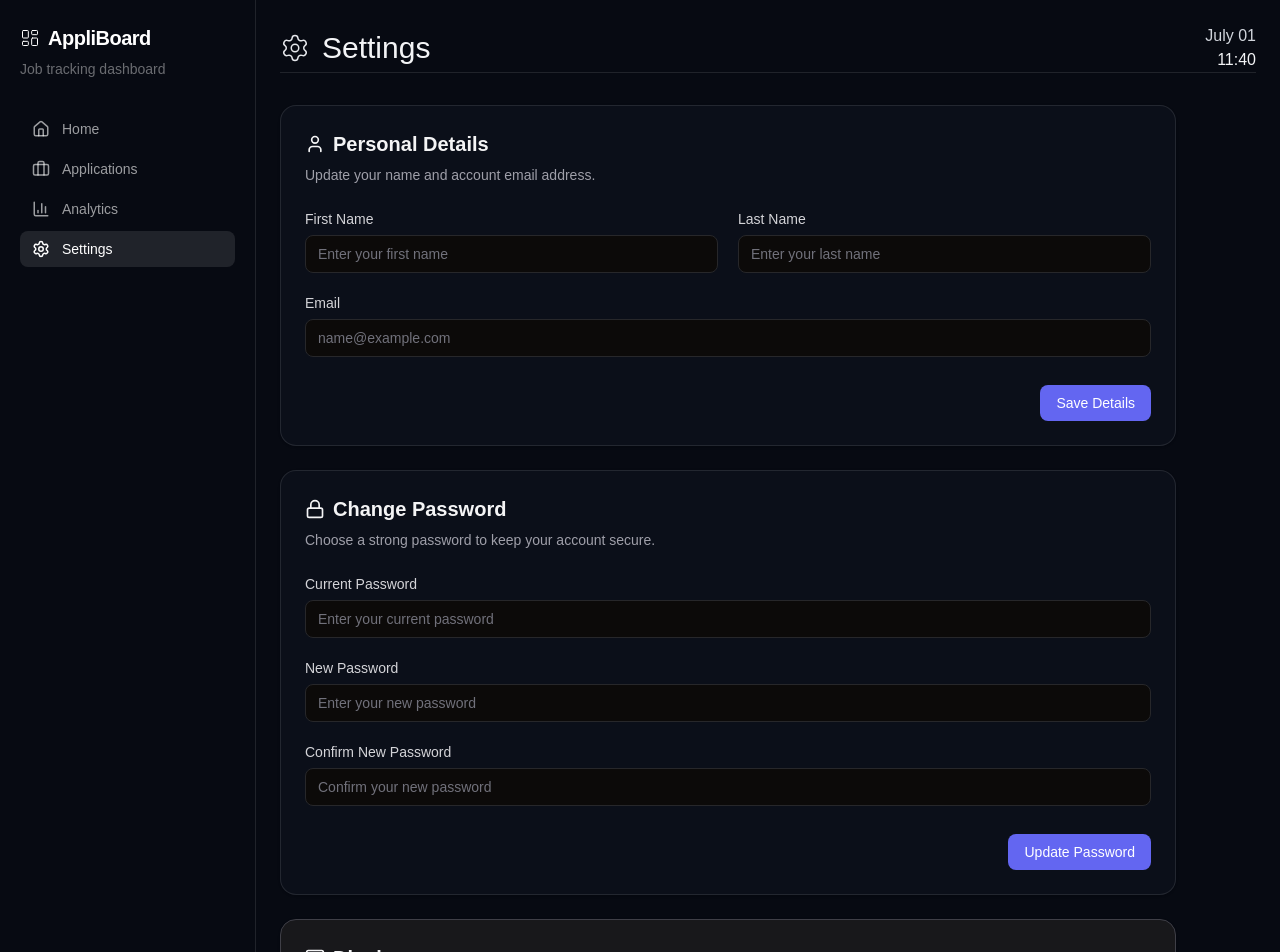
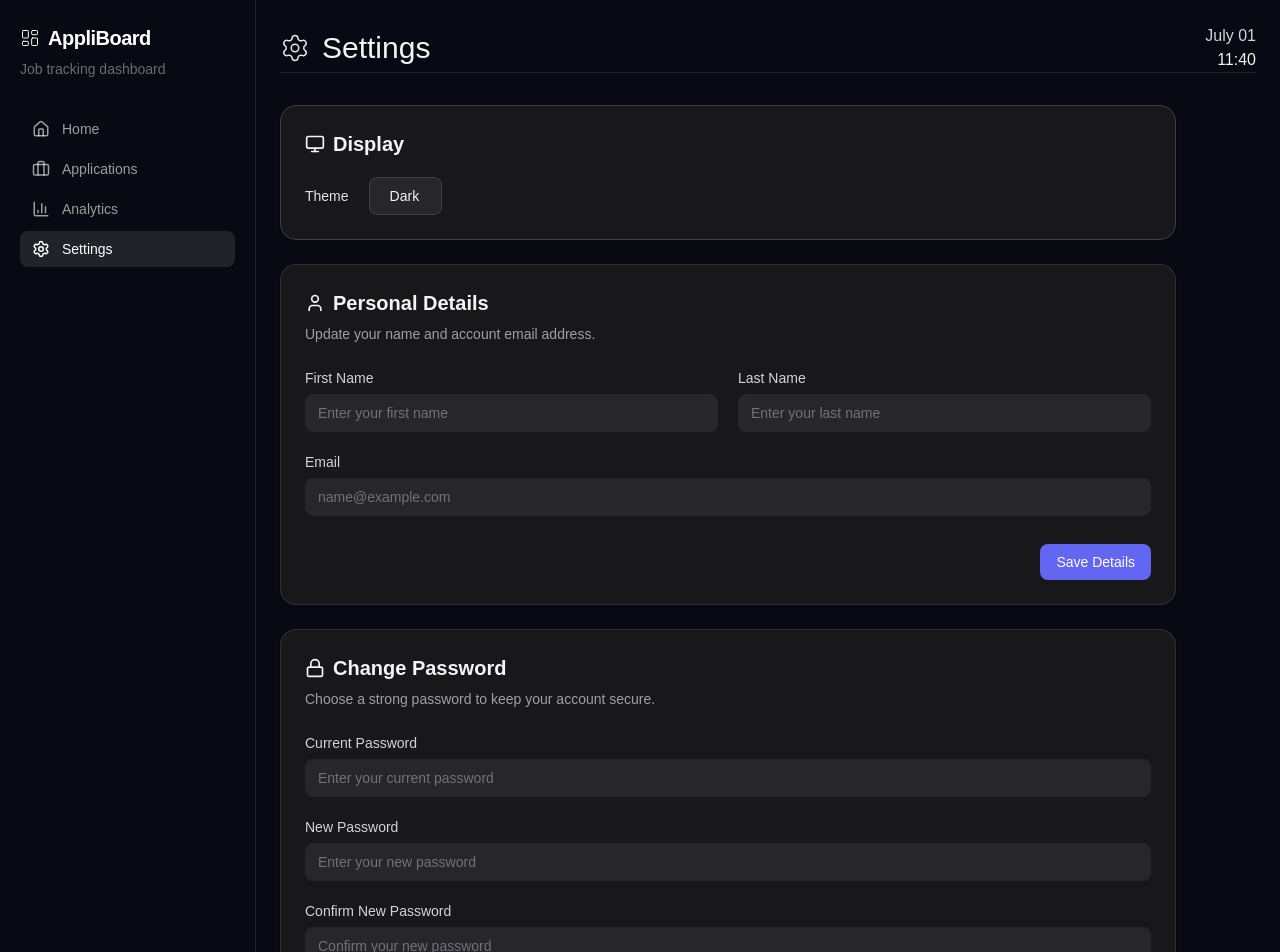
Before and after one commit to TomerP750/AppliBoard, a React (Vite) app in the folder frontend/: page /dashboard/settings in a window 1280 px wide. Shown: the top 952 px of the page. Built offline with nearby package versions, Linux system fonts and the light colour scheme; no server answers.

Commit message:
settings inputs ui

```diff
--- a/frontend/src/features/dashboard/settings/components/ChangePasswordForm.tsx
+++ b/frontend/src/features/dashboard/settings/components/ChangePasswordForm.tsx
@@ -25,7 +25,7 @@ export function ChangePasswordForm() {
     };
 
     return (
-        <section className="rounded-2xl border border-black/10 bg-white p-5 shadow-sm dark:border-white/10 dark:bg-[#0b0f19] sm:p-6">
+        <section className="rounded-2xl border border-black/10 bg-white p-5 shadow-sm dark:border-white/10 dark:bg-zinc-900 sm:p-6">
             <div className="mb-6">
                 <h2 className="inline-flex items-center gap-2 text-xl font-semibold text-zinc-900 dark:text-zinc-100">
                     <LockIcon className="h-5 w-5" />
@@ -40,6 +40,7 @@ export function ChangePasswordForm() {
                 <Input
                     label="Current Password"
                     type="password"
+                    className="bg-neutral-100! dark:bg-zinc-800!"
                     placeholder="Enter your current password"
                     autoComplete="current-password"
                     error={errors.currentPassword?.message?.toString()}
@@ -50,6 +51,7 @@ export function ChangePasswordForm() {
                 <Input
                     label="New Password"
                     type="password"
+                    className="bg-neutral-100! dark:bg-zinc-800!"
                     placeholder="Enter your new password"
                     autoComplete="new-password"
                     error={errors.newPassword?.message?.toString()}
@@ -64,6 +66,7 @@ export function ChangePasswordForm() {
                 <Input
                     label="Confirm New Password"
                     type="password"
+                    className="bg-neutral-100! dark:bg-zinc-800!"
                     placeholder="Confirm your new password"
                     autoComplete="new-password"
                     error={errors.confirmNewPassword?.message?.toString()}
--- a/frontend/src/features/dashboard/settings/components/DisplaySection.tsx
+++ b/frontend/src/features/dashboard/settings/components/DisplaySection.tsx
@@ -19,7 +19,7 @@ export function DisplaySection() {
                     <select
                         value={theme}
                         onChange={(event) => setTheme(event.target.value as Theme)}
-                        className="rounded-lg border border-zinc-300 bg-white px-3 py-2 text-sm text-zinc-900 outline-none transition-colors focus:border-zinc-500 dark:border-zinc-700 dark:bg-zinc-800 dark:text-zinc-100"
+                        className="cursor-pointer appearance-none rounded-lg border border-zinc-300 bg-white px-5 py-2 text-sm text-zinc-900 outline-none transition-colors focus:border-zinc-500 dark:border-zinc-700 dark:bg-zinc-800 dark:text-zinc-100"
                     >
                         <option value="light">Light</option>
                         <option value="dark">Dark</option>
--- a/frontend/src/features/dashboard/settings/components/PersonalDetailsForm.tsx
+++ b/frontend/src/features/dashboard/settings/components/PersonalDetailsForm.tsx
@@ -6,8 +6,11 @@ import { useMutation, useQuery } from "@tanstack/react-query";
 import { Button } from "../../../../shared/ui/Button";
 import type { UserDto } from "../../../../shared/models/UserDto";
 import { UserIcon } from "lucide-react";
+import { useNavigate } from "react-router-dom";
 
 export function PersonalDetailsForm() {
+
+    const navigate = useNavigate();
 
     const { register, handleSubmit, formState: { errors }, setValue } = useForm<UpdateUserDto>();
 
@@ -25,7 +28,7 @@ export function PersonalDetailsForm() {
     const { mutate: updateUser, isPending } = useMutation({
         mutationFn: (dto: UpdateUserDto) => userService.updateUser(dto),
         onSuccess: () => {
-            console.log("User updated successfully");
+            navigate("/dashboard");
         },
         onError: (error) => {
             console.error(error);
@@ -37,7 +40,7 @@ export function PersonalDetailsForm() {
     };
 
     return (
-        <section className="rounded-2xl border border-black/10 bg-white p-5 shadow-sm dark:border-white/10 dark:bg-[#0b0f19] sm:p-6">
+        <section className="rounded-2xl border border-black/10 bg-white p-5 shadow-sm dark:border-white/10 dark:bg-zinc-900 sm:p-6">
             <div className="mb-6">
                 <h2 className="inline-flex items-center gap-2 text-xl font-semibold text-zinc-900 dark:text-zinc-100">
                     <UserIcon className="h-5 w-5" />
@@ -53,6 +56,7 @@ export function PersonalDetailsForm() {
                     <Input
                         label="First Name"
                         type="text"
+                        className="bg-neutral-100! dark:bg-zinc-800!"
                         placeholder="Enter your first name"
                         autoComplete="given-name"
                         error={errors.firstName?.message?.toString()}
@@ -63,6 +67,7 @@ export function PersonalDetailsForm() {
                     <Input
                         label="Last Name"
                         type="text"
+                        className="bg-neutral-100! dark:bg-zinc-800!"
                         placeholder="Enter your last name"
                         autoComplete="family-name"
                         error={errors.lastName?.message?.toString()}
@@ -75,6 +80,7 @@ export function PersonalDetailsForm() {
                 <Input
                     label="Email"
                     type="email"
+                    className="bg-neutral-100! dark:bg-zinc-800!"
                     placeholder="name@example.com"
                     autoComplete="email"
                     error={errors.email?.message?.toString()}
--- a/frontend/src/features/dashboard/settings/pages/SettingsPage.tsx
+++ b/frontend/src/features/dashboard/settings/pages/SettingsPage.tsx
@@ -15,11 +15,11 @@ export function SettingsPage() {
 
             <div className="mt-8 flex max-w-4xl flex-col gap-6">
 
+                <DisplaySection />
+
                 <PersonalDetailsForm />
 
                 <ChangePasswordForm />
-
-                <DisplaySection />
 
                 <DeleteAccount />
 
```
